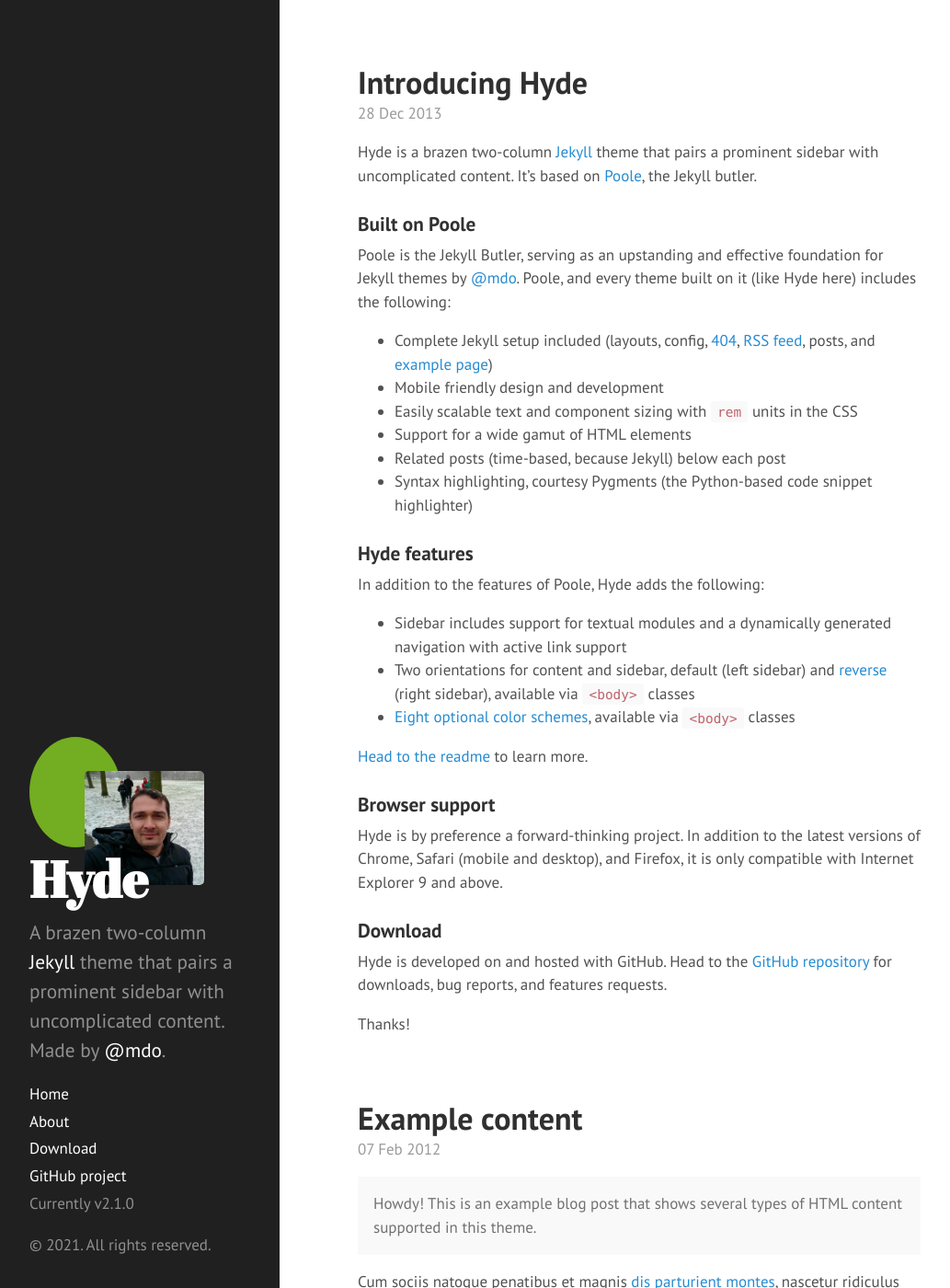
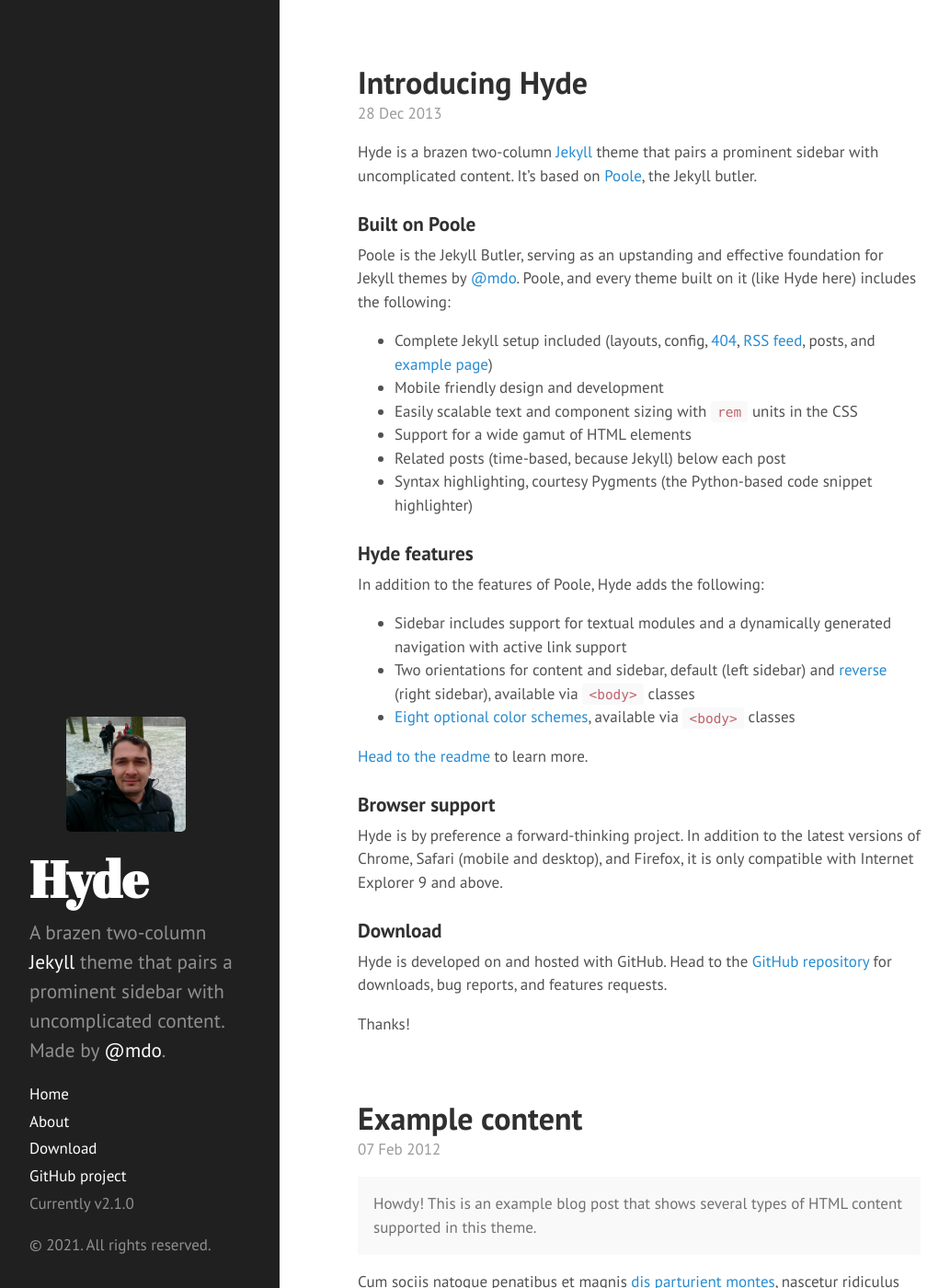
Before and after one commit to geocabral/geocabral.github.io, a Jekyll site: the page built from index.html, in a window 1280 px wide and 1400 px high. Shown: the whole window at 92% size, without its empty margins (2-1035 px from the left). Built offline with Jekyll 4.4.1, drawn with Linux system fonts in a browser that asks for light colours; Markdown is read by kramdown in place of the engine named in the settings; the list of posts is cut into pages by our own code.

Commit message:
Update hyde.css

```diff
--- a/public/css/hyde.css
+++ b/public/css/hyde.css
@@ -62,11 +62,6 @@
 
 .sidebar-fig {
   border-radius: 50%;
-  background: #73AD21;
-  padding: 20px;
-  width: 100px;
-  height: 120px;
-
 }
 
 
```
